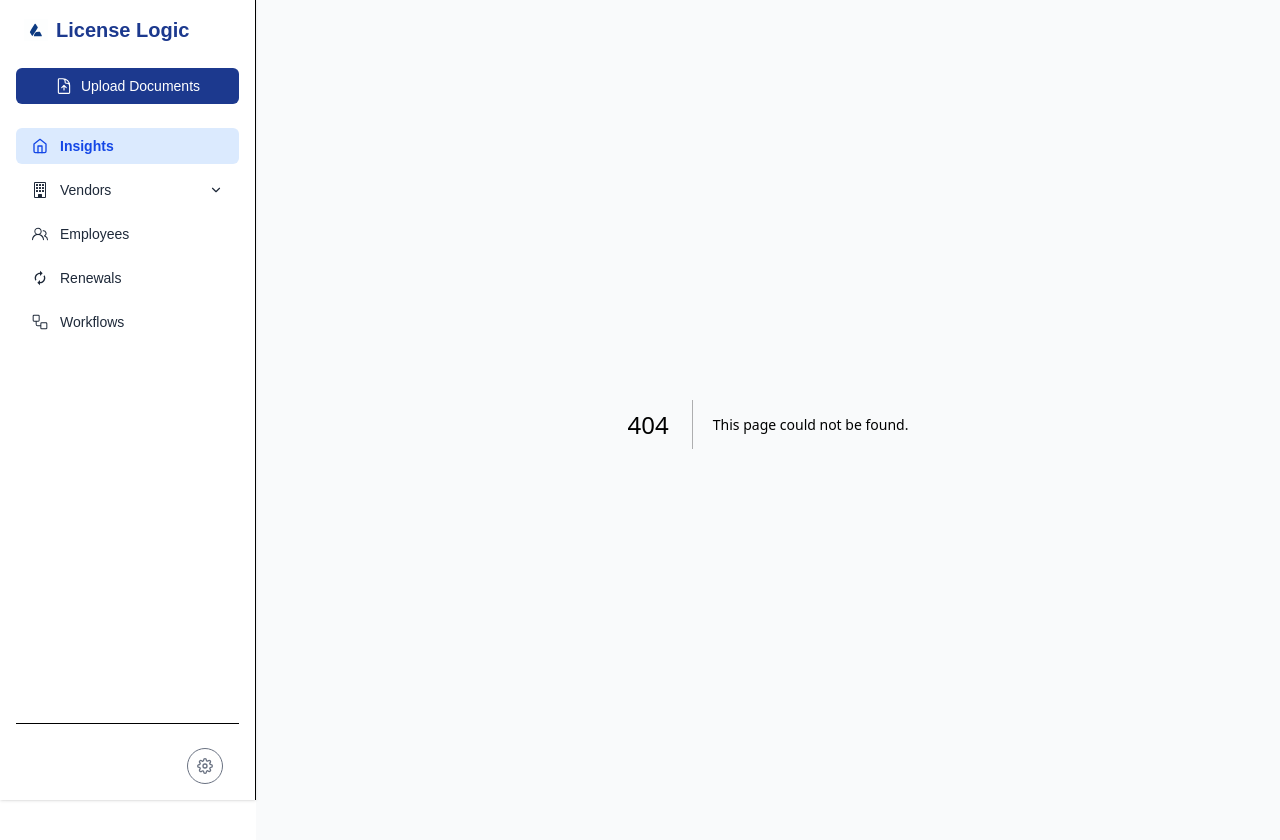
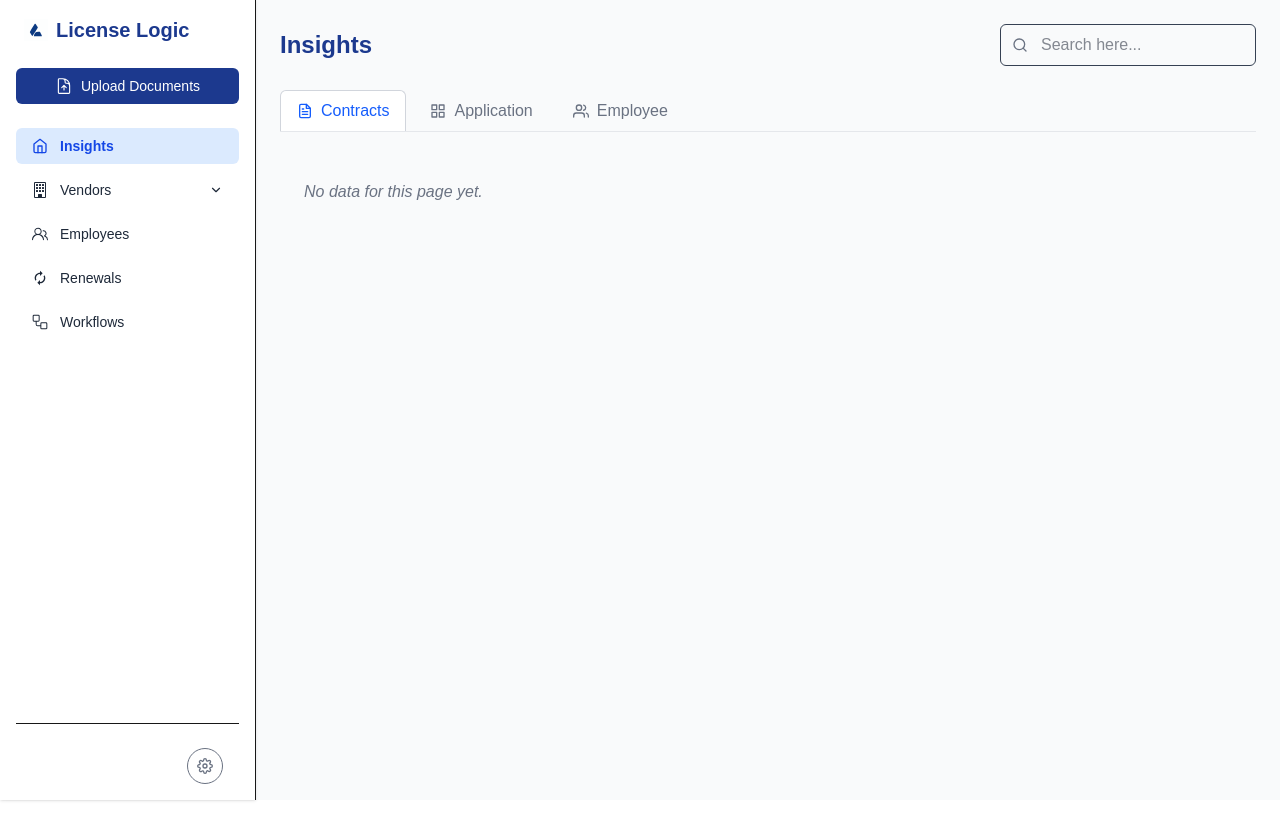
Before and after one commit to vancodev/ll-dashboard, a Next.js app in the folder license-logic-dashboard/: page /insights in a window 1280 px wide. Before the commit this address had no page. Shown: the top 840 px of the page. After the commit the page ends 800 px from the top, so only its background shows below. Built offline with nearby package versions, Linux system fonts and the light colour scheme.

Commit message:
1. Insigts page added

```diff
--- /dev/null
+++ b/license-logic-dashboard/src/app/insights/application/page.tsx
@@ -0,0 +1,13 @@
+import AppStats from "./app-stats";
+import AppChart from "./app-chart";
+import AppTable from "./app-table";
+
+export default function AppTab() {
+  return (
+    <div className="space-y-6">
+      <AppStats />
+      <AppChart />
+      <AppTable />
+    </div>
+  );
+}
--- /dev/null
+++ b/license-logic-dashboard/src/app/insights/page.tsx
@@ -0,0 +1,64 @@
+"use client";
+
+import { useState } from "react";
+import AppTab from "./application/page";
+import EmployeePage from "./employee/page";
+import ContractsPage from "./contracts/page";
+import { FiFileText, FiGrid, FiUsers } from "react-icons/fi";
+import { FiSearch } from "react-icons/fi";
+
+type TabKey = "contracts" | "application" | "employee";
+
+const tabs: { key: TabKey; label: string; icon: JSX.Element }[] = [
+  { key: "contracts", label: "Contracts", icon: <FiFileText className="text-base" /> },
+  { key: "application", label: "Application", icon: <FiGrid className="text-base" /> },
+  { key: "employee", label: "Employee", icon: <FiUsers className="text-base" /> },
+];
+
+export default function AppPage() {
+  const [activeTab, setActiveTab] = useState<TabKey>("contracts");
+
+  return (
+    <div className="w-full">
+
+      {/* Top Header */}
+      <div className="flex items-center justify-between mb-6">
+        <h1 className="text-2xl font-bold text-blue-900">Insights</h1>
+
+        {/* Search input with icon */}
+        <div className="relative w-64">
+          <div className="absolute inset-y-0 left-0 pl-3 flex items-center pointer-events-none">
+            <FiSearch className="text-gray-500 text-base" />
+          </div>
+          <input
+            type="text"
+            placeholder="Search here..."
+            className="text-gray-900 pl-10 pr-4 py-2 border border-gray-700 rounded-md w-full focus:outline-none focus:ring-2 focus:ring-blue-500"
+          />
+        </div>
+      </div>
+
+      {/* Tabs */}
+      <div className="flex items-center gap-2 border-b border-gray-200 mb-6">
+        {tabs.map(({ key, label, icon }) => (
+          <button
+            key={key}
+            onClick={() => setActiveTab(key)}
+            className={`flex items-center gap-2 px-4 py-2 rounded-t-md font-medium capitalize transition ${activeTab === key
+              ? "bg-white border border-b-0 border-gray-300 text-blue-600"
+              : "text-gray-500 hover:text-blue-600"
+              }`}
+          >
+            {icon}
+            {label}
+          </button>
+        ))}
+      </div>
+
+      {/* Content per tab selection */}
+      {activeTab === "application" && <AppTab />}
+      {activeTab === "employee" && <EmployeePage />}
+      {activeTab === "contracts" && <ContractsPage />}
+    </div>
+  );
+}
```
